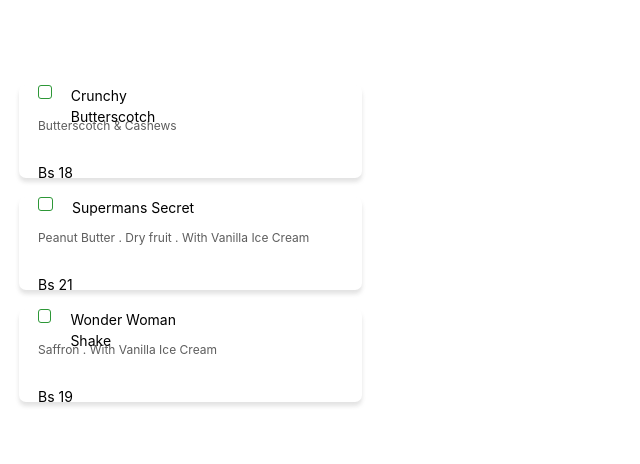
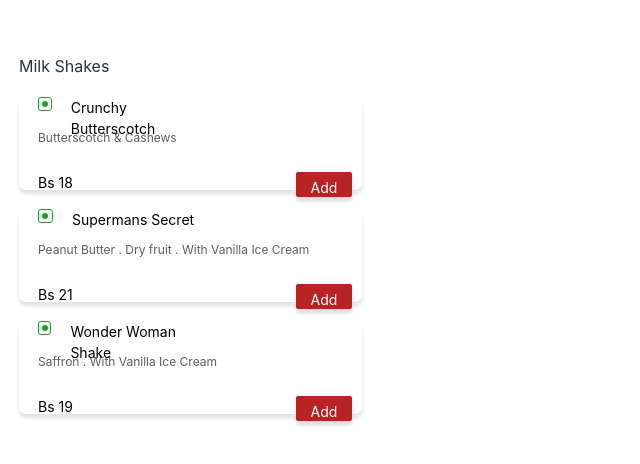
Before and after one commit to Victor78970513/2Parcial, a React (Vite) app: page / in a window 1280 px wide. Shown: the part 166-630 px from the top of the page, without its empty margins (0-640 px from the left). Built offline with nearby package versions, Linux system fonts and the light colour scheme.

Commit message:
composicion de componentes

```diff
--- /dev/null
+++ b/src/components/Button.css
@@ -0,0 +1,17 @@
+.button-container {
+  width: 56px;
+  height: 22px;
+  background: #b82323;
+  box-shadow: 0px 4px 4px #dcdbdb;
+  border-radius: 2px;
+  text-align: center;
+  padding-top: 3px;
+  margin-right: 10px;
+}
+
+.button-container span{
+    font-style: normal;
+    font-size: 14px;
+    color: white;
+    font-weight: 400;
+}
--- a/src/components/Button.jsx
+++ b/src/components/Button.jsx
@@ -1,8 +1,10 @@
 import React from 'react'
-
+import "./Button.css"
 const Button = () => {
   return (
-    <div>Button</div>
+    <div className='button-container'>
+        <span>Add</span>
+    </div>
   )
 }
 
--- a/src/components/CardDescription.css
+++ b/src/components/CardDescription.css
@@ -40,3 +40,9 @@
     color: black;
     font-size: 14px;
 }
+
+.price-container{
+    display: flex;
+    flex-direction: row;
+    justify-content: space-between;
+}
--- a/src/components/CardDescription.jsx
+++ b/src/components/CardDescription.jsx
@@ -1,17 +1,23 @@
 import React from "react";
-import "./CardDescription.css"
+import "./CardDescription.css";
+import Button from "./Button";
 
 const CardDescription = ({ title, subtitle, price }) => {
   return (
     <div className="card-description-container">
       <div className="title-container">
-        <div className="icon"></div>
+        <div className="icon">
+            <div style={{width:"6px",height:"6px",background: "#2D9737",borderRadius:"30px",marginTop:"3px",marginLeft:"3px"}}></div>
+        </div>
         <span>{title}</span>
       </div>
       <span className="subtitle">{subtitle}</span>
-      <br/>
-      <br/>
-      <span className="price">Bs {price}</span>
+      <br />
+      <br />
+      <div className="price-container">
+        <span className="price">Bs {price}</span>
+        <Button/>
+      </div>
     </div>
   );
 };
--- /dev/null
+++ b/src/components/MilkShakeList.css
@@ -0,0 +1,3 @@
+.title-list{
+    margin-left: 19px;
+}
--- a/src/components/MilkShakeList.jsx
+++ b/src/components/MilkShakeList.jsx
@@ -1,9 +1,12 @@
 import React from 'react'
 import CardRestauran from './CardRestauran'
-
+import "./MilkShakeList.css"
 const MilkShakeList = () => {
   return (
     <div>
+        <div className='title-list'>
+          <span >Milk Shakes</span>
+        </div>
         <CardRestauran/>
     </div>
   )
```
